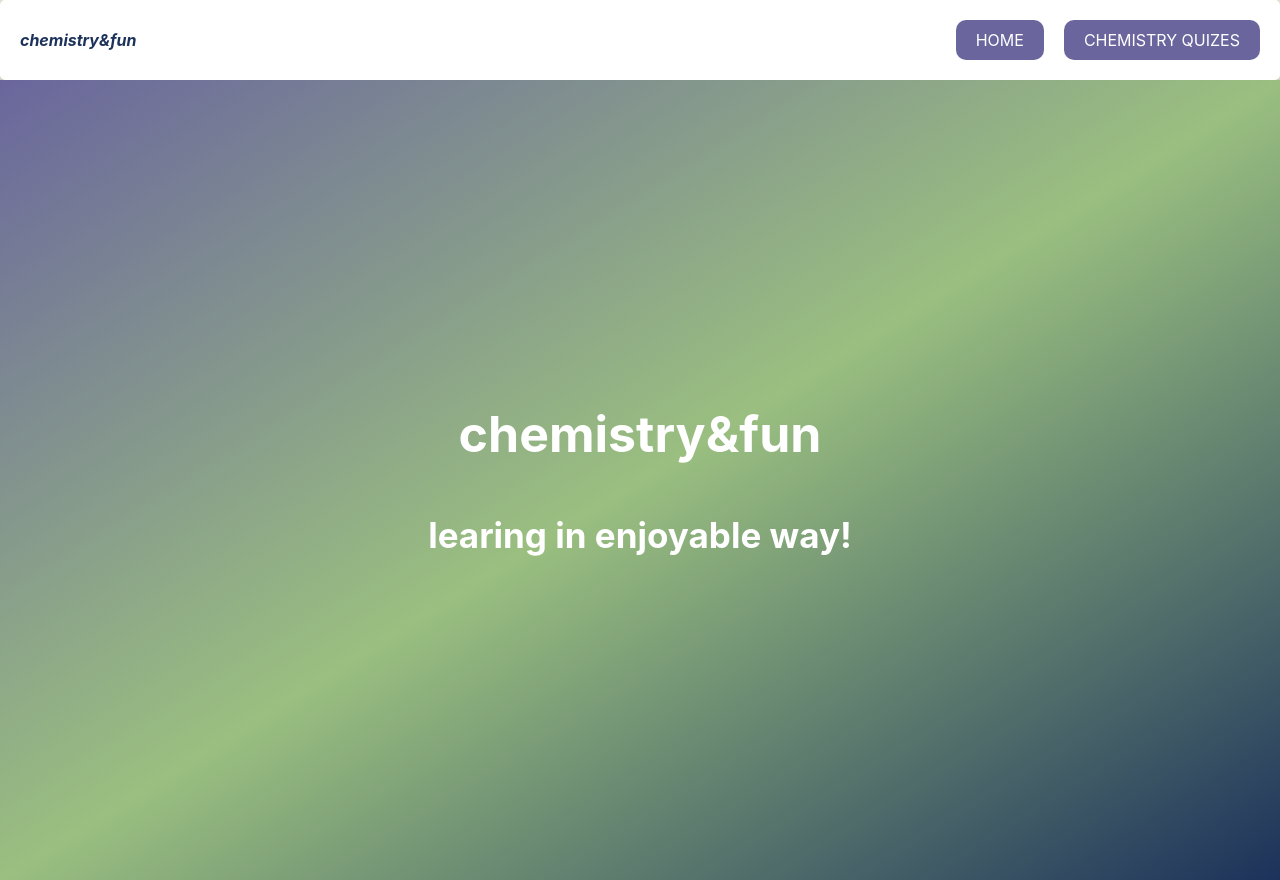
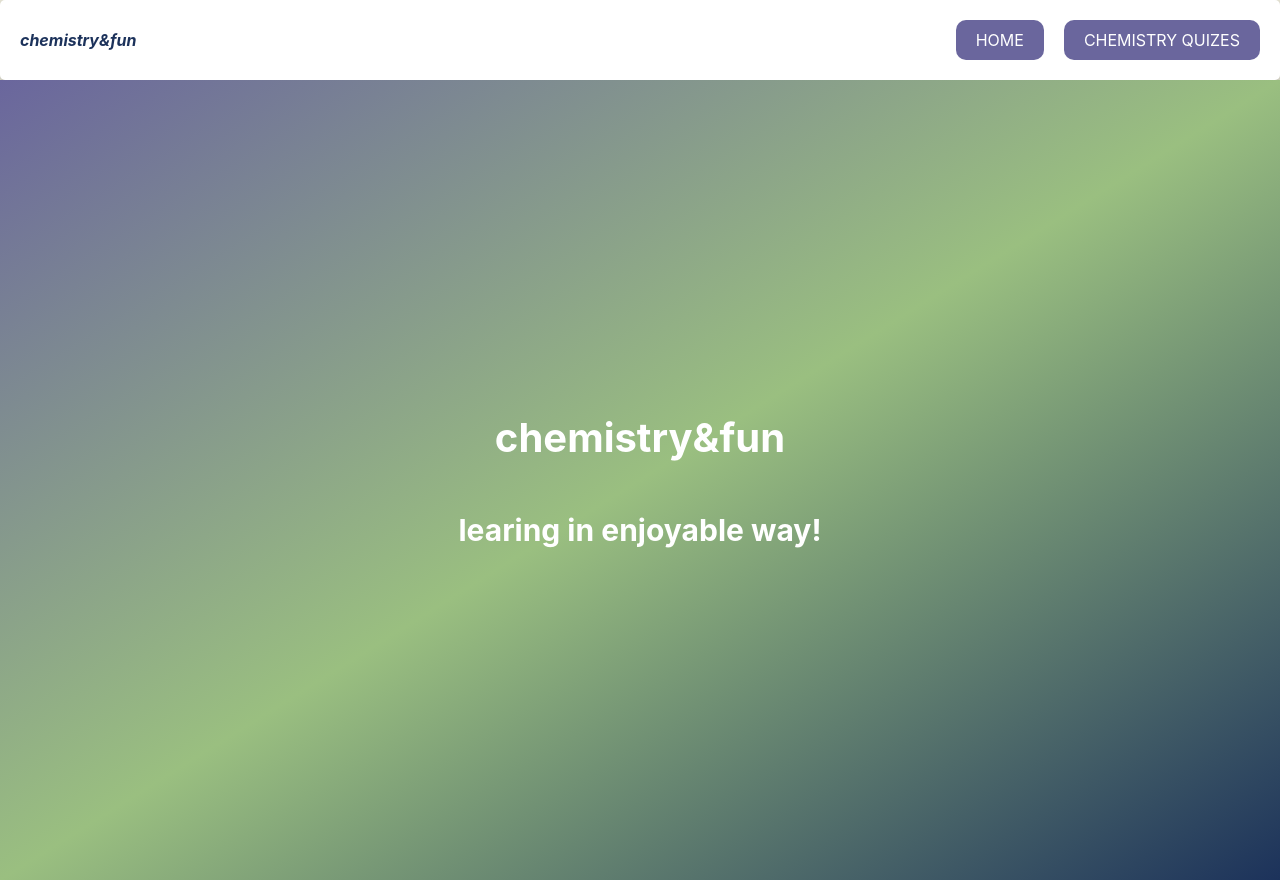
Before and after one commit to karolina-rachuta/chemistry-fun, a React (Create React App) app in the folder client/: page / in a window 1280 px wide. Built offline with nearby package versions, Linux system fonts and the light colour scheme.

Commit message:
rwd font size in hero component

```diff
--- a/client/src/App.css
+++ b/client/src/App.css
@@ -206,10 +206,10 @@ a {
     gap: 50px;
 }
 .container-hero h1 {
-    font-size: 50px;
+    font-size: clamp(35px, 40px, 50px);
 }
 .container-hero h2 {
-    font-size: 35px;
+    font-size: clamp(25px, 30px, 35px);
 }
 
 /* Quizzes Page */
--- a/client/src/components/allQuizes/quiz/Answers.jsx
+++ b/client/src/components/allQuizes/quiz/Answers.jsx
@@ -1,4 +1,4 @@
-import React, { useContext, useState, useRef, useEffect } from 'react';
+import React, { useContext, useRef, useEffect } from 'react';
 import { QuizContext } from '../../../context/QuizContext';
 
 function Answers({ quiz }) {
```
